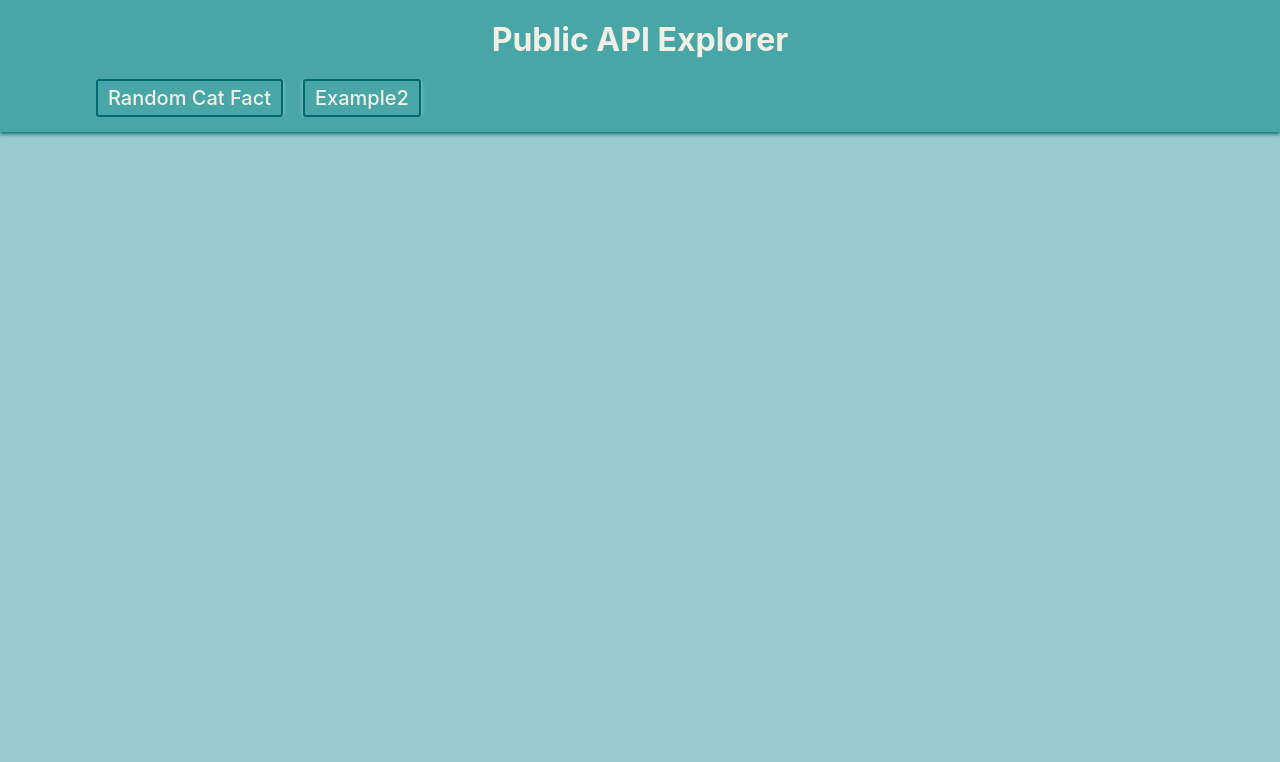
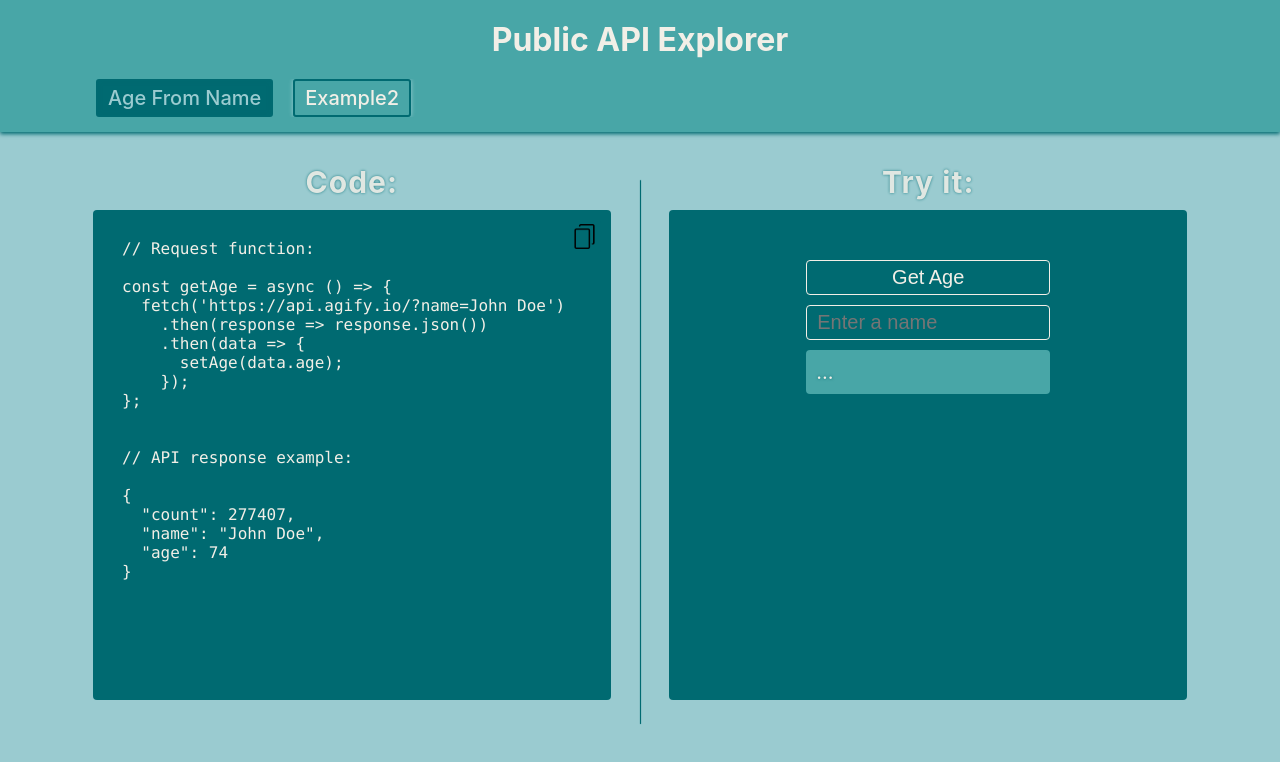
Before and after one commit to 93metra/public-api-explorer, a React (Create React App) app: page /age-from-name in a window 1280 px wide. Shown: the top 762 px of the page. Built offline with nearby package versions, Linux system fonts and the light colour scheme.

Commit message:
feat: AgeFromName api added

```diff
--- /dev/null
+++ b/src/components/apis/age-from-name/age-from-name.jsx
@@ -0,0 +1,85 @@
+import s from './age-from-name.module.css';
+import copyIcon from '../../../images/copy-icon.png';
+import { useState } from 'react';
+
+const AgeFromName = () => {
+  const [Age, setAge] = useState('');
+  const [Name, setName] = useState('');
+
+  const getAge = async () => {
+    fetch(`https://api.agify.io/?name=${Name}`)
+      .then(response => response.json())
+      .then(data => {
+        console.log(data);
+        setAge(data.age);
+      });
+  };
+
+  const handleCopyClick = async () => {
+    try {
+      await navigator.clipboard.writeText(codeBlock);
+    } catch (err) {
+      console.error('Failed to copy code: ', err);
+    }
+  };
+
+  const codeBlock = `
+  // Request function:
+
+  const getAge = async () => {
+    fetch('https://api.agify.io/?name=${Name || 'John Doe'}')
+      .then(response => response.json())
+      .then(data => {
+        setAge(data.age);
+      });
+  };
+
+
+  // API response example:
+
+  {
+    "count": 277407,
+    "name": "John Doe",
+    "age": 74
+  }
+  `
+
+  return (
+    <div className={s.age_from_name}>
+      <div className={s.side}>
+        <h3 className={s.side__title}>Code:</h3>
+        <div className={s.code_block}>
+          <button className={s.copy_button} onClick={handleCopyClick}>
+            <img className={s.copy_icon} src={copyIcon} alt="Copy Code Icon" />
+          </button>
+          <pre><code className={s.code}>{codeBlock}</code></pre>
+        </div>
+      </div>
+      <div className={s.separator}></div>
+      <div className={s.side}>
+        <h3 className={s.side__title}>Try it:</h3>
+        <div className={s.try_it}>
+          <form
+            className={s.form}
+            onSubmit={(e) => {
+              e.preventDefault();
+              getAge();
+            }}
+          >
+            <button className={s.submit_button} type="submit">Get Age</button>
+            <input
+              className={s.name_input}
+              type="text"
+              value={Name}
+              onChange={(e) => setName(e.target.value)}
+              placeholder="Enter a name"
+            />
+            <p className={s.result}>{Age || '...'}</p>
+          </form>
+        </div>
+      </div>
+    </div>
+  );
+};
+
+export default AgeFromName;
--- /dev/null
+++ b/src/components/apis/age-from-name/age-from-name.module.css
@@ -0,0 +1,133 @@
+.age_from_name {
+  display: flex;
+  justify-content: space-evenly;
+  align-items: center;
+  inline-size: 90%;
+  block-size: 80%;
+}
+
+.separator {
+  border-radius: 1px;
+  border-right: 1px solid var(--accent-color);
+  box-shadow: 0px 0px 1px var(--accent-color);
+  inline-size: 1px;
+  block-size: 85%;
+}
+
+.side {
+  display: flex;
+  flex-direction: column;
+  justify-content: start;
+  align-items: center;
+  gap: 10px;
+  inline-size: 50%;
+  block-size: 90%;
+}
+
+.side__title {
+  opacity: .8;
+  color: var(--main-text-color);
+  font-size: 30px;
+  letter-spacing: 1px;
+  text-shadow: 0px 0px 3px var(--accent-color);
+}
+
+.code_block {
+  position: relative;
+  border-radius: 4px;
+  padding: 10px;
+  overflow: scroll;
+  color: var(--main-text-color);
+  font-family: monospace;
+  background-color: var(--accent-color);
+  inline-size: 90%;
+  block-size: 85%;
+  scrollbar-width: 3px;
+}
+
+.copy_button {
+  position: absolute;
+  top: 10px;
+  right: 10px;
+  display: flex;
+  justify-content: center;
+  align-items: center;
+  border: none;
+  border-radius: 3px;
+  padding: 4px;
+  background-color: var(--accent-color);
+  transition: all .2s ease;
+  cursor: pointer;
+}
+
+.copy_button:hover {
+  box-shadow: 0px 0px 3px black;
+}
+
+.copy_button:active {
+  box-shadow: inset 0px 0px 3px black;
+}
+
+.copy_icon {
+  inline-size: 25px;
+}
+
+.try_it {
+  display: flex;
+  flex-direction: column;
+  justify-content: start;
+  align-items: center;
+  gap: 25px;
+  border-radius: 4px;
+  padding: 10px;
+  overflow: scroll;
+  color: var(--main-text-color);
+  background-color: var(--accent-color);
+  inline-size: 90%;
+  block-size: 85%;
+  scrollbar-width: 3px;
+}
+
+.form {
+  display: flex;
+  flex-direction: column;
+  justify-content: start;
+  align-items: center;
+  gap: 10px;
+  inline-size: 70%;
+}
+
+.submit_button {
+  margin-block-start: 40px;
+  border: 1px solid var(--main-text-color);
+  border-radius: 4px;
+  padding: 5px 10px;
+  color: currentColor;
+  font-size: 20px;
+  background-color: var(--accent-color);
+  cursor: pointer;
+  inline-size: 70%;
+}
+
+.name_input {
+  border: 1px solid var(--main-text-color);
+  border-radius: 4px;
+  padding: 5px 10px;
+  color: currentColor;
+  font-size: 20px;
+  background-color: var(--accent-color);
+  inline-size: 70%;
+}
+
+.result {
+  border-radius: 4px;
+  padding: 10px;
+  overflow: scroll;
+  color: var(--main-text-color);
+  font-size: 20px;
+  text-shadow: 0px 0px 3px var(--accent-color);
+  background-color: var(--accent-bg-color);
+  inline-size: 70%;
+  block-size: 60%;
+  scrollbar-width: 3px;
+}
--- a/src/components/app/app.jsx
+++ b/src/components/app/app.jsx
@@ -1,7 +1,8 @@
 import s from './app.module.css';
 import AppHeader from '../app-header/app-header';
 import MainPage from '../main-page/main-page';
-import { Routes, Route } from 'react-router-dom'; // Import only Routes and Route
+import AgeFromName from '../apis/age-from-name/age-from-name';
+import { Routes, Route } from 'react-router-dom';
 
 function App() {
 
@@ -10,6 +11,7 @@ function App() {
       <AppHeader />
         <Routes>
           <Route path="/" element={<MainPage />} />
+          <Route path="/age-from-name" element={<AgeFromName />} />
         </Routes>
     </div>
   );
--- a/src/components/nav/nav.jsx
+++ b/src/components/nav/nav.jsx
@@ -7,7 +7,7 @@ const Nav = () => {
     <nav className={s.nav}>
       <ul className={s.links__list}>
         <li>
-          <Link to={'/random-cat-fact'} children={'Random Cat Fact'} />
+          <Link to={'/age-from-name'} children={'Age From Name'} />
         </li>
         <li>
           <Link to={'/example2'} children={'Example2'} />
```
Also changed, not shown: src/images/copy-icon.png (added).
